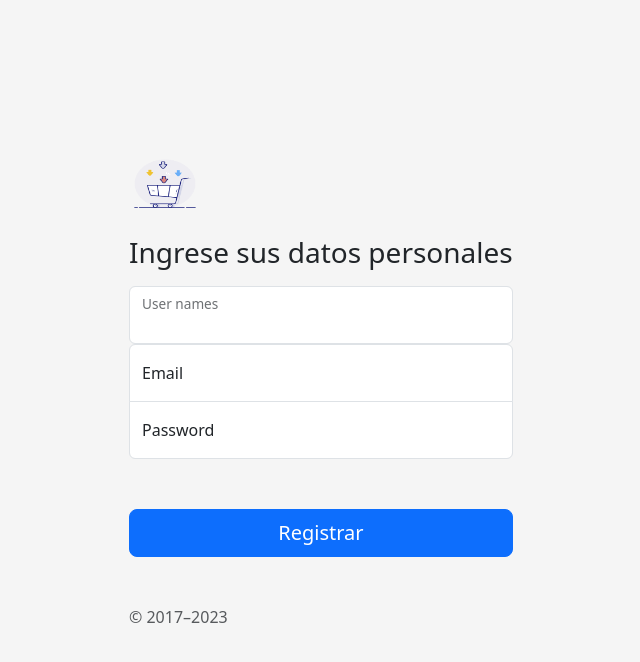
After one commit to andres-gonzalez-13/ProyDummy, a Flask app: page /createaccount in a window 1280 px wide. The commit adds this page. Shown: the top 662 px of the page, without its empty margins (383-1023 px from the left). Run offline with Flask 3, Linux system fonts and the light colour scheme.

Commit message:
creacion de usuarios por UI

```diff
--- a/src/app.py
+++ b/src/app.py
@@ -38,8 +38,33 @@ def login():
         else:
             flash('usuario no encontrado')
             return render_template('auth/login.html')
+
     else:
         return render_template('auth/login.html')
+
+
+@app.route('/createaccount', methods=['GET', 'POST'])
+def createaccount():
+    if request.method=='POST':
+        #print(request.form['username'])
+        #print(request.form['password'])
+        nameFormulary = request.form['usernames']
+        emailForm = request.form['mail']
+        passwordFormulary = request.form['password']
+
+        user_adapter = DatabaseUserAdapter()
+        user_service = UserService(user_adapter)
+        user = user_service.create_user('1',nameFormulary,passwordFormulary,emailForm)
+
+        if user is not None:
+
+            return render_template('auth/login.html')
+        else:
+            flash('datos no validos')
+            return render_template('auth/createaccount.html')
+    else:
+        return render_template('auth/createaccount.html')
+
 
 @app.route('/stock')
 def stock():
--- /dev/null
+++ b/src/templates/auth/createaccount.html
@@ -0,0 +1,51 @@
+{% extends './base.html' %}
+
+{% block title %}Login{% endblock %}
+
+{% block customCSS %}
+<link rel="stylesheet" href="{{ url_for('static', filename='css/styles.css') }}">
+{% endblock %}
+
+{% block body %}
+<form class="form-signin" action="/createaccount" method="POST">
+    <img class="mb-4" src="{{ url_for('static', filename='images/4698590_basket_buy_ecommerce_online_shopping_icon.png') }}" alt="" width="72" height="57">
+    {% with messages = get_flashed_messages() %}
+
+    {% if messages %}
+    <br />
+    {% for message in messages %}
+    <div class="alert alert-primary alert-dismissible" role="alert">
+        <strong>{{ message }}</strong>
+        <button type="button" class="btn-close" data-bs-dismiss="alert" aria-label="Close"></button>
+    </div>
+    {% endfor %}
+    {% endif %}
+
+    {% endwith %}
+
+    <h1 class="h3 mb-3 fw-normal">Ingrese sus datos personales</h1>
+
+    <div class="form-floating">
+        <input type="text" class="form-control" id="usernames" name="usernames">
+        <label for="floatingInput">User names</label>
+    </div>
+
+    <div class="form-floating">
+        <input type="email" class="form-control" id="mail" name="mail" placeholder="name@example.com">
+        <label for="floatingInput">Email</label>
+    </div>
+    <div class="form-floating">
+        <input type="password" class="form-control" id="floatingPassword" name="password" placeholder="Password">
+        <label for="floatingPassword">Password</label>
+    </div>
+
+    <div class="checkbox mb-3">
+        <label>
+            <!--<input type="checkbox" value="remember-me"> Recordar-->
+        </label>
+    </div>
+    <button class="w-100 btn btn-lg btn-primary" type="submit">Registrar</button>
+    <p class="mt-5 mb-3 text-body-secondary">&copy; 2017–2023</p>
+</form>
+
+{% endblock %}
```
Also changed, not shown: src/templates/auth/login.html (+8 -3 lines).
